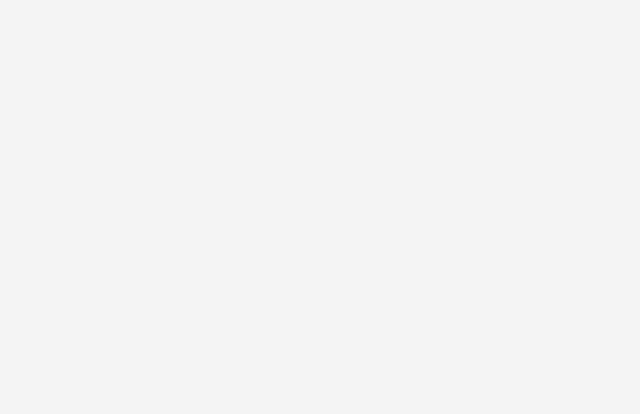
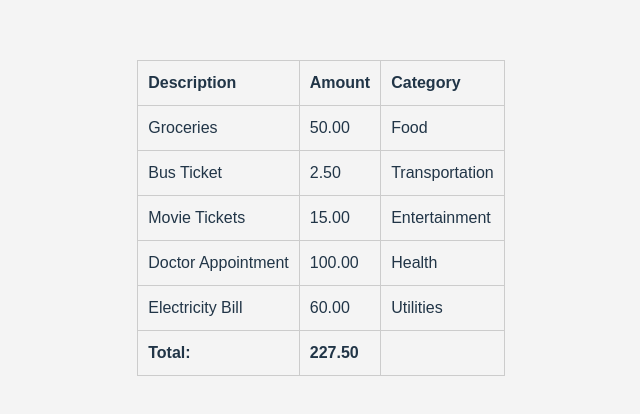
Before and after one commit to rogerio-castellano/react-expense-tracker, a React (Vite) app: page / in a window 1280 px wide. Shown: the part 182-596 px from the top of the page, without its empty margins (319-959 px from the left). Built offline with nearby package versions, Linux system fonts and the light colour scheme.

Commit message:
Added ExpensesList component with dummy data

```diff
--- a/src/App.tsx
+++ b/src/App.tsx
@@ -1,7 +1,12 @@
 import "./App.css";
+import ExpensesList from "./Components/ExpensesList";
 
 function App() {
-  return <></>;
+  return (
+    <>
+      <ExpensesList />
+    </>
+  );
 }
 
 export default App;
--- /dev/null
+++ b/src/Components/ExpensesList.tsx
@@ -0,0 +1,51 @@
+const ExpensesList = () => {
+  return (
+    <table id="expenses-table">
+      <thead>
+        <tr>
+          <th>Description</th>
+          <th>Amount</th>
+          <th>Category</th>
+        </tr>
+      </thead>
+      <tbody>
+        <tr>
+          <td>Groceries</td>
+          <td>50.00</td>
+          <td>Food</td>
+        </tr>
+        <tr>
+          <td>Bus Ticket</td>
+          <td>2.50</td>
+          <td>Transportation</td>
+        </tr>
+        <tr>
+          <td>Movie Tickets</td>
+          <td>15.00</td>
+          <td>Entertainment</td>
+        </tr>
+        <tr>
+          <td>Doctor Appointment</td>
+          <td>100.00</td>
+          <td>Health</td>
+        </tr>
+        <tr>
+          <td>Electricity Bill</td>
+          <td>60.00</td>
+          <td>Utilities</td>
+        </tr>
+      </tbody>
+      <tfoot>
+        <tr>
+          <td>Total:</td>
+          <td>
+            <span id="total-amount">227.50</span>
+          </td>
+          <td></td>
+        </tr>
+      </tfoot>
+    </table>
+  );
+};
+
+export default ExpensesList;
```
